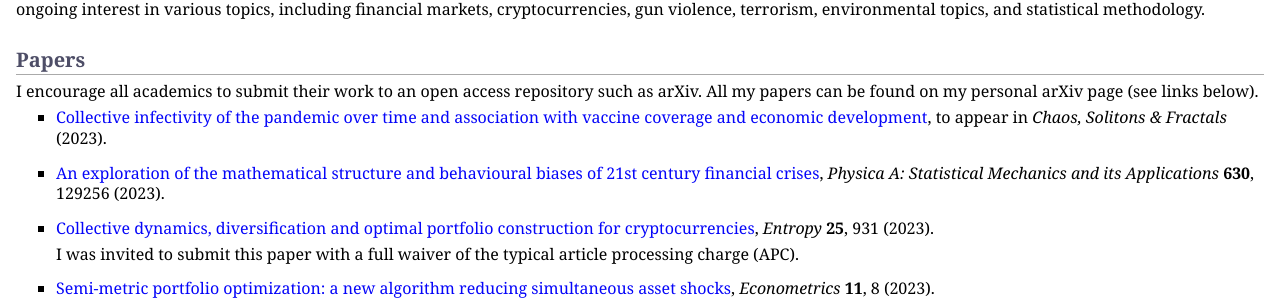
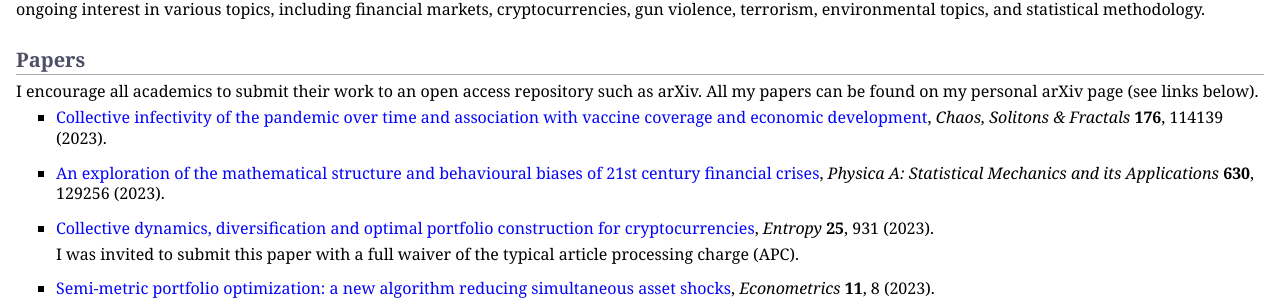
Before and after one commit to MaxMenzies/maxmenzies.com, a Jekyll site: the page index.html, which Jekyll copies as it is, in a window 1280 px wide and 900 px high. Shown: the part 409-709 px from the top of the window. Built offline with Jekyll 4.4.1, drawn with Linux system fonts in a browser that asks for light colours.

Commit message:
Update index.html

```diff
--- a/index.html
+++ b/index.html
@@ -40,7 +40,7 @@
 <h2>Papers</h2>
 <p>I encourage all academics to submit their work to an open access repository such as arXiv. All my papers can be found on my personal arXiv page (see links below).</p>
 <ul>
-<li><p><a href="https://arxiv.org/abs/2206.08504">Collective infectivity of the pandemic over time and association with vaccine coverage and economic development</a>, to appear in <i>Chaos, Solitons & Fractals</i> (2023).</p>
+<li><p><a href="https://www.sciencedirect.com/science/article/pii/S0960077923010408">Collective infectivity of the pandemic over time and association with vaccine coverage and economic development</a>, <i>Chaos, Solitons & Fractals</i> <b>176</b>, 114139 (2023).</p>
 </li>
 </ul>
 <ul>
```
